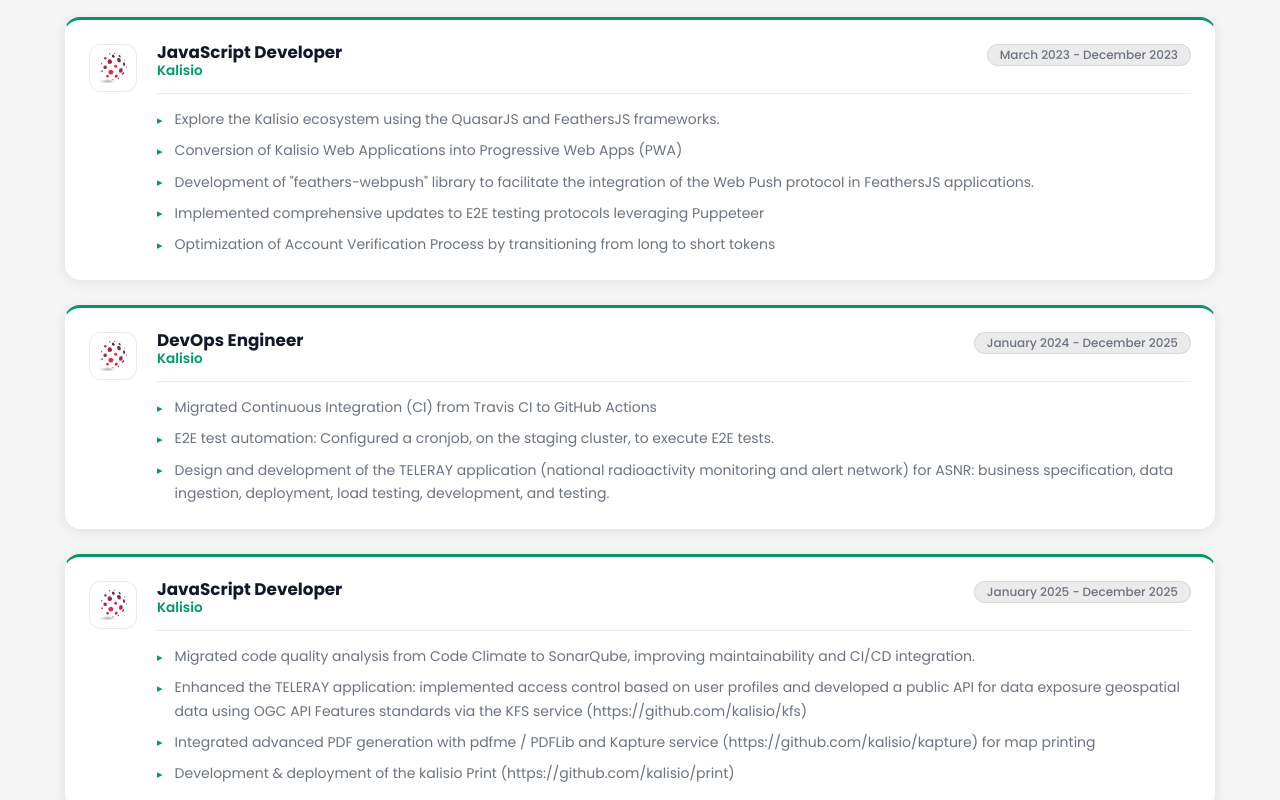
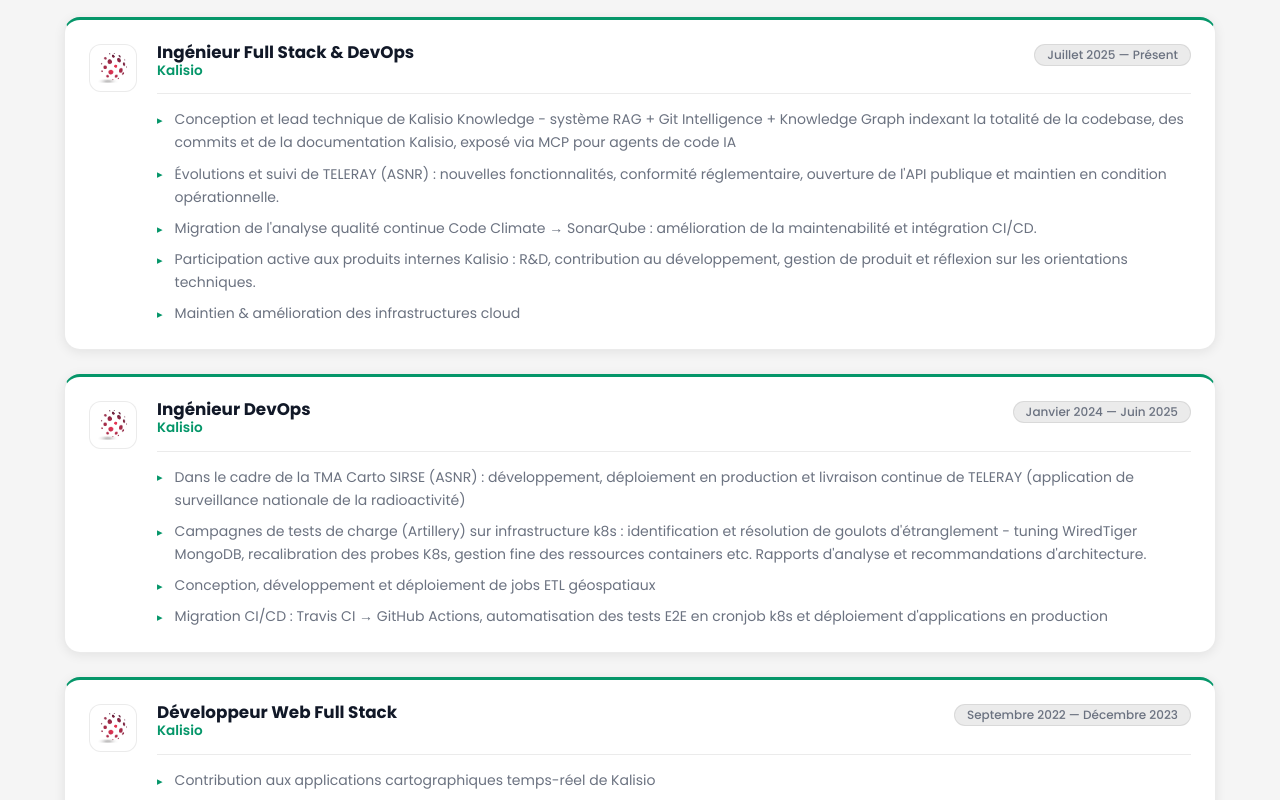
Before and after one commit to tristan-greffe/portfolio, a React (Create React App) app: page /portfolio/experience in a window 1280 px wide. Shown: the part 440-1240 px from the top of the page. Built offline with nearby package versions, Linux system fonts and the light colour scheme.

Commit message:
chore: restructure experience data, clean up projects    and asset

```diff
--- a/src/constants/index.js
+++ b/src/constants/index.js
@@ -1,7 +1,7 @@
-import { kalisio, docker, git, javascript, passwise, k8s, helm, teleray, github, worldWideWeb,
-  mongodb, nodejs, reactjs, redux, vuejs, feathersjs, feathersQuasarBoilerplate, artillery, terraform,
+import { kalisio, docker, git, javascript, k8s, helm, teleray, github, worldWideWeb,
+  mongodb, nodejs, reactjs, redux, vuejs, feathersjs, artillery, terraform,
   pierrePaulRiquet, theHackingProject, threeWAcademy, liora,
-  kalisioKnowledge, kalisioprint } from '../assets'
+  kalisioKnowledge } from '../assets'
 
 export const navLinks = [
   { path: '/experience', title: 'Expériences' },
@@ -12,70 +12,65 @@
 
 export const experiences = [
   {
-    title: 'JavaScript Developer',
+    title: 'Ingénieur Full Stack & DevOps',
     company_name: 'Kalisio',
     icon: kalisio,
-    iconBg: '#fff',
-    date: 'March 2023 - December 2023',
+    contract: 'CDI',
+    date: 'Juillet 2025 — Présent',
+    skills: ['Python', 'Javascript', 'Bash', 'Node.js', 'Feathers.js', 'K8s', 'GIS', 'Vue.js', 'Quasar',],
     points: [
-      'Explore the Kalisio ecosystem using the QuasarJS and FeathersJS frameworks.',
-      'Conversion of Kalisio Web Applications into Progressive Web Apps (PWA)',
-      'Development of "feathers-webpush" library to facilitate the integration of the Web Push protocol in FeathersJS applications.',
-      'Implemented comprehensive updates to E2E testing protocols leveraging Puppeteer',
-      'Optimization of Account Verification Process by transitioning from long to short tokens'
+      'Conception et lead technique de Kalisio Knowledge - système RAG + Git Intelligence + Knowledge Graph indexant la totalité de la codebase, des commits et de la documentation Kalisio, exposé via MCP pour agents de code IA',
+      'Évolutions et suivi de TELERAY (ASNR) : nouvelles fonctionnalités, conformité réglementaire, ouverture de l\'API publique et maintien en condition opérationnelle.',
+      'Migration de l\'analyse qualité continue Code Climate → SonarQube : amélioration de la maintenabilité et intégration CI/CD.',
+      'Participation active aux produits internes Kalisio : R&D, contribution au développement, gestion de produit et réflexion sur les orientations techniques.',
+      'Maintien & amélioration des infrastructures cloud'
     ]
   },
   {
-    title: 'DevOps Engineer',
+    title: 'Ingénieur DevOps',
     company_name: 'Kalisio',
     icon: kalisio,
-    iconBg: '#fff',
-    date: 'January 2024 - December 2025',
+    contract: 'Alternance',
+    date: 'Janvier 2024 — Juin 2025',
+    featured: 'ASNR — Teleray',
+    skills: ['Kubernetes', 'Helm', 'Docker', 'Terraform', 'GitHub Actions', 'GitLab CI/CD', 'Bash', 'Artillery', 'GIS'],
     points: [
-      'Migrated Continuous Integration (CI) from Travis CI to GitHub Actions',
-      'E2E test automation: Configured a cronjob, on the staging cluster, to execute E2E tests.',
-      'Design and development of the TELERAY application (national radioactivity monitoring and alert network) for ASNR: business specification, data ingestion, deployment, load testing, development, and testing.'
+      'Dans le cadre de la TMA Carto SIRSE (ASNR) : développement, déploiement en production et livraison continue de TELERAY (application de surveillance nationale de la radioactivité)',
+      'Campagnes de tests de charge (Artillery) sur infrastructure k8s : identification et résolution de goulots d\'étranglement - tuning WiredTiger MongoDB, recalibration des probes K8s, gestion fine des ressources containers etc. Rapports d\'analyse et recommandations d\'architecture.',
+      'Conception, développement et déploiement de jobs ETL géospatiaux',
+      'Migration CI/CD : Travis CI → GitHub Actions, automatisation des tests E2E en cronjob k8s et déploiement d\'applications en production',
     ]
   },
   {
-    title: 'JavaScript Developer',
+    title: 'Développeur Web Full Stack',
     company_name: 'Kalisio',
     icon: kalisio,
-    iconBg: '#fff',
-    date: 'January 2025 - December 2025',
+    contract: 'Alternance',
+    date: 'Septembre 2022 — Décembre 2023',
+    skills: ['JavaScript', 'Vue.js', 'Quasar', 'Feathers.js', 'Node.js', 'MongoDB', 'PWA'],
     points: [
-      'Migrated code quality analysis from Code Climate to SonarQube, improving maintainability and CI/CD integration.',
-      'Enhanced the TELERAY application: implemented access control based on user profiles and developed a public API for data exposure geospatial data using OGC API Features standards via the KFS service (https://github.com/kalisio/kfs)',
-      'Integrated advanced PDF generation with pdfme / PDFLib and Kapture service (https://github.com/kalisio/kapture) for map printing',
-      'Development & deployment of the kalisio Print (https://github.com/kalisio/print)',
+      'Contribution aux applications cartographiques temps-réel de Kalisio',
+      'Création de feathers-webpush (librairie open source)',
+      'Tests E2E (Puppeteer)',
+      'Mise en place de l\'analyse de qualité continue (Code Climate)'
     ]
-  },
-  {
-    title: 'JavaScript Developer',
-    company_name: 'Kalisio',
-    icon: kalisio,
-    iconBg: '#fff',
-    date: 'January 2026 - December 2026',
-    points: []
   },
 ]
 
 export const education = [
   {
-    degree: 'Master 1 — Administration Cloud',
-    school: 'Liora',
+    degree: 'Master 1 - Administration Cloud',
+    school: 'Liora - alternance',
     location: 'Toulouse (31), France',
     date: 'Janvier 2024 — Juin 2025',
-    icon: liora,
-    description: 'Formation en alternance. Architecture et intégration de systèmes d\'information complexes, supervision, monitoring et cybersécurité. Mission TMA Carto SIRSE pour l\'ASNR — système national de surveillance de la radioactivité (Teleray).'
+    icon: liora
   },
   {
-    degree: 'Titre RNCP Niveau 5 — Développeur Web Full Stack',
-    school: '3W Academy',
+    degree: 'Titre RNCP Niveau 5 - Développeur Web Full Stack',
+    school: '3W Academy - alternance',
     location: 'Toulouse (31), France',
     date: 'Septembre 2022 — Décembre 2023',
-    icon: threeWAcademy,
-    description: 'Formation en alternance'
+    icon: threeWAcademy
   },
   {
     degree: 'Bootcamp Développeur Web Full Stack',
@@ -172,48 +167,15 @@
     source_code_link: { link: 'https://teleray.irsn.fr/', icon: worldWideWeb }
   },
   {
-    name: 'Feathers Quasar Boilerplate',
-    description: 'Powerful fusion of Feathers.js and Quasar. It provides a solid foundation for developing full-featured web applications with real-time functionality & full authentication.',
+    name: 'Kalisio Knowledge',
+    description: 'Système RAG + Git Intelligence + Knowledge Graph exposant toute la codebase, commits et docs Kalisio via MCP pour agents de code IA. Architecture Python/LangChain, management produit et encadrement d\'un stagiaire.',
     tags: [
-      { name: 'quasar', color: 'blue-text-gradient' },
-      { name: 'feathers', color: 'green-text-gradient' },
-      { name: 'mongodb', color: 'pink-text-gradient' }
-    ],
-    image: feathersQuasarBoilerplate,
-    source_code_link: { link: 'https://github.com/tristan-greffe/feathers-quasar-boilerplate', icon: github }
-  },
-  {
-    name: 'Passwise',
-    description: 'An open-source password manager, designed as a progressive web application (PWA).',
-    tags: [
-      { name: 'react', color: 'blue-text-gradient' },
-      { name: 'feathers', color: 'green-text-gradient' },
-      { name: 'mongodb', color: 'pink-text-gradient' }
-    ],
-    image: passwise,
-    source_code_link: { link: 'https://github.com/tristan-greffe/passwise', icon: github }
-  },
-  {
-    name: 'Kalisio Print',
-    description: 'Service d\'impression et génération PDF haute qualité pour les applications Kalisio, intégrant pdfme/PDFLib et le service Kapture pour la capture cartographique.',
-    tags: [
-      { name: 'nodejs', color: 'blue-text-gradient' },
-      { name: 'feathers', color: 'green-text-gradient' },
-      { name: 'pdfme', color: 'pink-text-gradient' },
-      { name: 'docker', color: 'yellow-text-gradient' }
-    ],
-    image: kalisioprint,
-    source_code_link: { link: 'https://github.com/kalisio/print', icon: github }
-  },
-  {
-    name: 'Kalisio Knowledge',
-    description: 'Base de connaissances collaborative de l\'écosystème Kalisio — documentation des composants, guides d\'architecture et bonnes pratiques de développement.',
-    tags: [
-      { name: 'vitepress', color: 'blue-text-gradient' },
-      { name: 'javascript', color: 'green-text-gradient' },
-      { name: 'kdk', color: 'pink-text-gradient' }
+      { name: 'python', color: 'blue-text-gradient' },
+      { name: 'RAG', color: 'green-text-gradient' },
+      { name: 'MCP', color: 'pink-text-gradient' },
+      { name: 'LangChain', color: 'yellow-text-gradient' }
     ],
     image: kalisioKnowledge,
     source_code_link: { link: 'https://github.com/kalisio/knowledge', icon: github }
-  }
+  },
 ]
```
Also changed, not shown: src/assets/index.js (+1 -7 lines), src/assets/projects/feathers-quasar-boilerplate.png (deleted), src/assets/projects/kalisio-print.svg (deleted).
